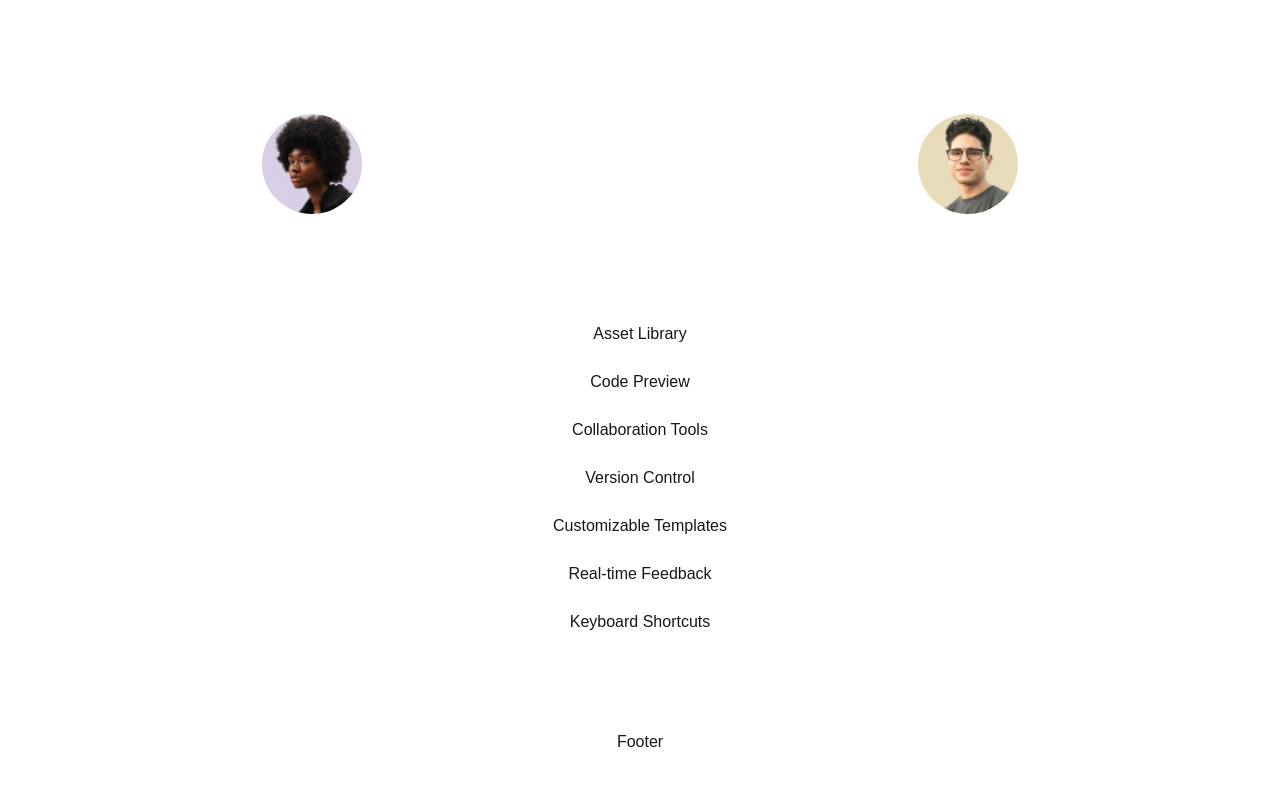
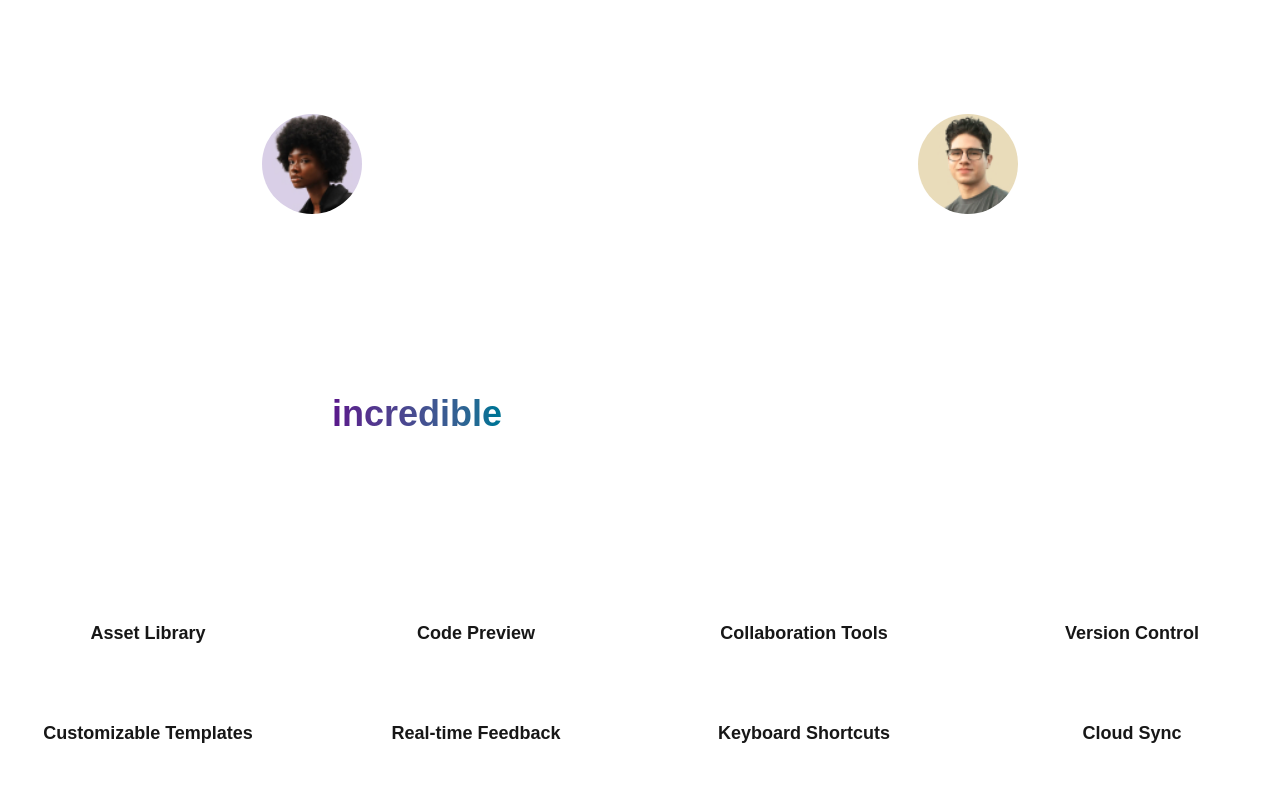
Before and after one commit to Sadikun1768/next_saaslanding_website, a Next.js app: page / in a window 1280 px wide. Shown: the part 1892-2677 px from the top of the page. Before the commit the page ends 2654 px from the top, so only its background shows below. Built offline with nearby package versions, Linux system fonts and the light colour scheme.

Commit message:
footer added

```diff
--- /dev/null
+++ b/app/components/Achive.jsx
@@ -0,0 +1,13 @@
+import React from 'react'
+
+export default function Achive() {
+  return (
+    <div className=''>
+        <p className='text-4xl font-extrabold text-white/50'>We've achieved <span
+        className='bg-gradient-to-r from-purple-900 to-cyan-700 text-transparent bg-clip-text font-extrabold text-4xl'>
+            incredible</span> great things! do you
+         have
+         any questions?</p>
+    </div>
+  )
+}
--- a/app/components/Features.jsx
+++ b/app/components/Features.jsx
@@ -1,4 +1,3 @@
-import { features } from "../../lib/features";
 import FetureCard from "./FetureCard";
 import Image from "next/image";
 
@@ -81,13 +80,7 @@ export default function Features() {
 
       </div>
 
-      <div>
-        {features.map((feature) => (
-          <div key={feature} className="mt-6">
-            <h3>{feature}</h3>
-          </div>
-        ))}
-      </div>
+
 
     </div>
   )
--- a/app/components/Footer.jsx
+++ b/app/components/Footer.jsx
@@ -1,7 +1,20 @@
-import React from 'react'
+import { features } from "../../lib/features";
 
 export default function Footer() {
   return (
-    <div>Footer</div>
+    <div className="container border-t mt-20 border-white/40 ">
+      <div className="grid grid-cols-4 gap-8 mt-12">
+        {features.map((feature) => (
+          <div key={feature} className="mt-10">
+            <h3 className="text-lg font-bold">{feature}</h3>
+          </div>
+        ))}
+      </div>
+      <div>
+        <p className="text-center text-sm text-white/60 mt-15">
+          &copy; 2026 Sasasland. All rights reserved. | Designed by Servicekey.
+        </p>
+      </div>
+    </div>
   )
 }
--- a/app/page.js
+++ b/app/page.js
@@ -1,3 +1,4 @@
+import Achive from "./components/Achive";
 import Features from "./components/Features";
 import Footer from "./components/Footer";
 import Hero from "./components/Hero";
@@ -39,6 +40,11 @@ export default function Home() {
       </div>
       <div className="container mx-auto py-2">
 
+        <Achive />
+
+      </div>
+      <div className="container mx-auto py-2">
+
         <Footer />
 
       </div>
--- a/lib/features.js
+++ b/lib/features.js
@@ -6,4 +6,5 @@ export const features = [
   "Customizable Templates",
   "Real-time Feedback",
   "Keyboard Shortcuts",
+  "Cloud Sync",
 ];
--- a/tsconfig.json
+++ b/tsconfig.json
@@ -30,7 +30,7 @@
     "**/*.mts",
     "**/*.ts",
     "**/*.tsx"
-  ],
+, "app/components/Avater.jsx"  ],
   "exclude": [
     "node_modules"
   ]
```
Also changed, not shown: app/components/Avater.jsx (added), app/components/Avater.tsx (deleted).
